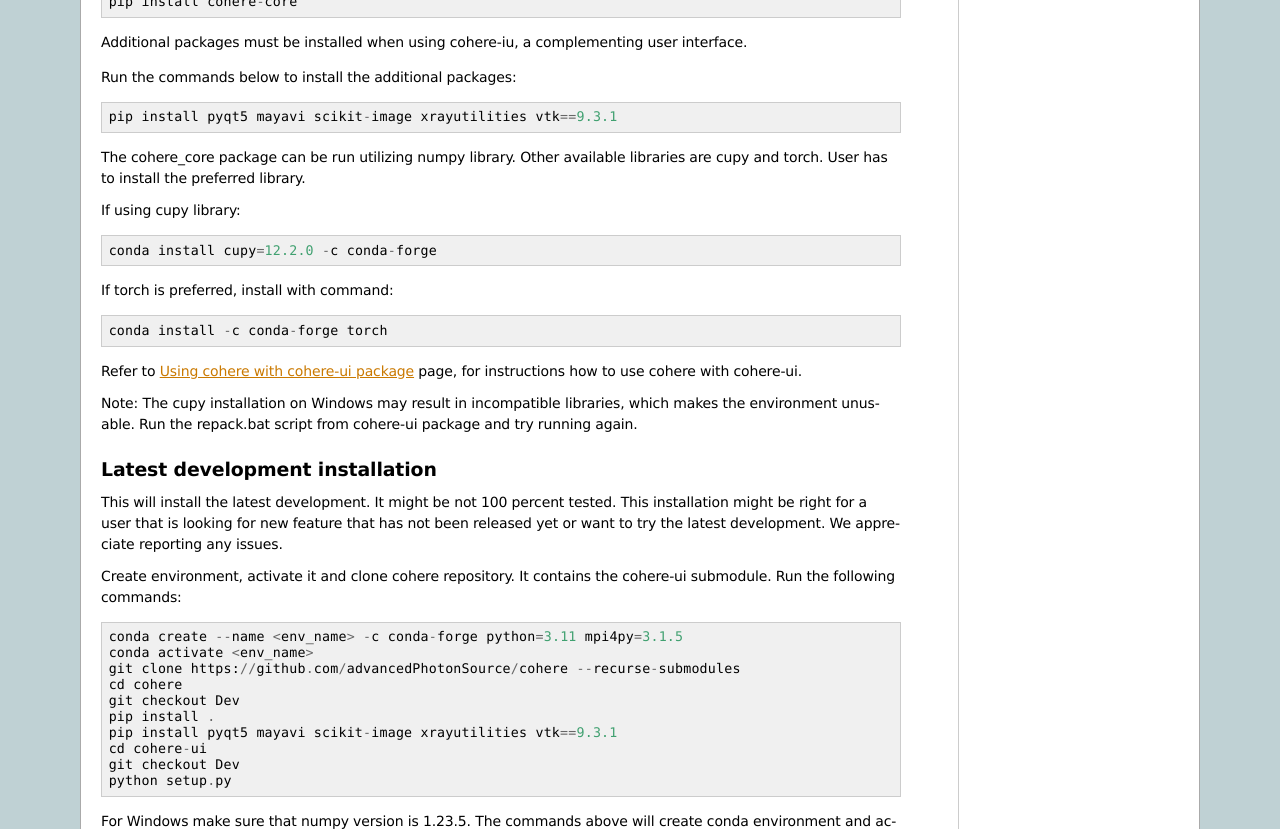
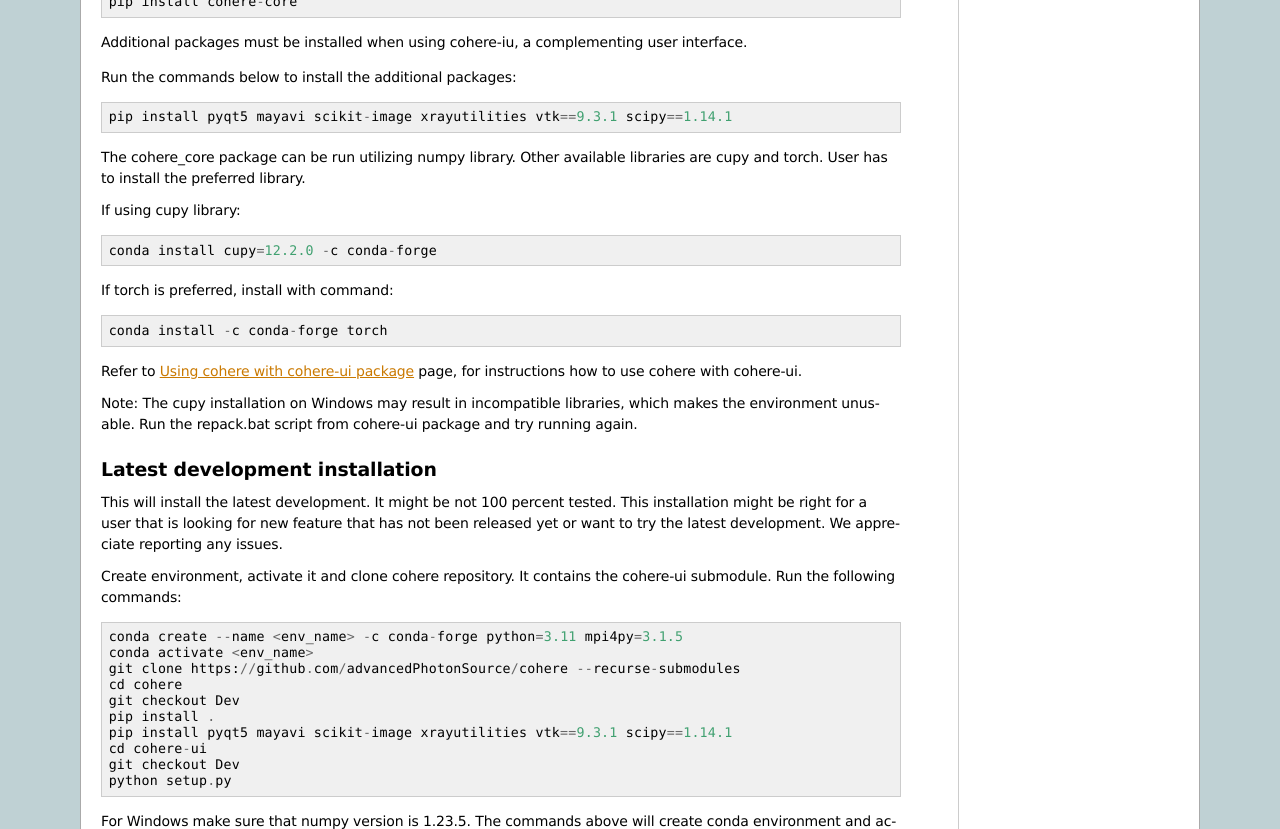
Before and after one commit to AdvancedPhotonSource/cohere, a Sphinx documentation site: the page built from docs/source/installation.rst, in a window 1280 px wide. Shown: the part 490-1319 px from the top of the page. Built offline with Sphinx 7.4.7, drawn with Linux system fonts in a browser that asks for light colours.

Commit message:
added scipy version in docs

```diff
--- a/docs/source/for_developers.rst
+++ b/docs/source/for_developers.rst
@@ -28,7 +28,7 @@
     git checkout -b <dev_branch>
     pip install -e .
     # Install packages used in cohere-ui
-    pip install pyqt5 mayavi scikit-image xrayutilities vtk==9.3.1
+    pip install pyqt5 mayavi scikit-image xrayutilities vtk==9.3.1 scipy==1.14.1
 
 | Go to cohere-ui directory and checkout the Dev branch and create your own branch, then run setup.py. The setup.py script modifies paths from relative to absolute in the provided example configuration.
 
--- a/docs/source/installation.rst
+++ b/docs/source/installation.rst
@@ -23,7 +23,7 @@
 | Additional packages must be installed when using cohere-iu, a complementing user interface.
 Run the commands below to install the additional packages::
 
-    pip install pyqt5 mayavi scikit-image xrayutilities vtk==9.3.1
+    pip install pyqt5 mayavi scikit-image xrayutilities vtk==9.3.1 scipy==1.14.1
 The cohere_core package can be run utilizing numpy library. Other available libraries are cupy and torch.
 User has to install the preferred library.
 
@@ -49,7 +49,7 @@
     cd cohere
     git checkout Dev
     pip install .
-    pip install pyqt5 mayavi scikit-image xrayutilities vtk==9.3.1
+    pip install pyqt5 mayavi scikit-image xrayutilities vtk==9.3.1 scipy==1.14.1
     cd cohere-ui
     git checkout Dev
     python setup.py
```
